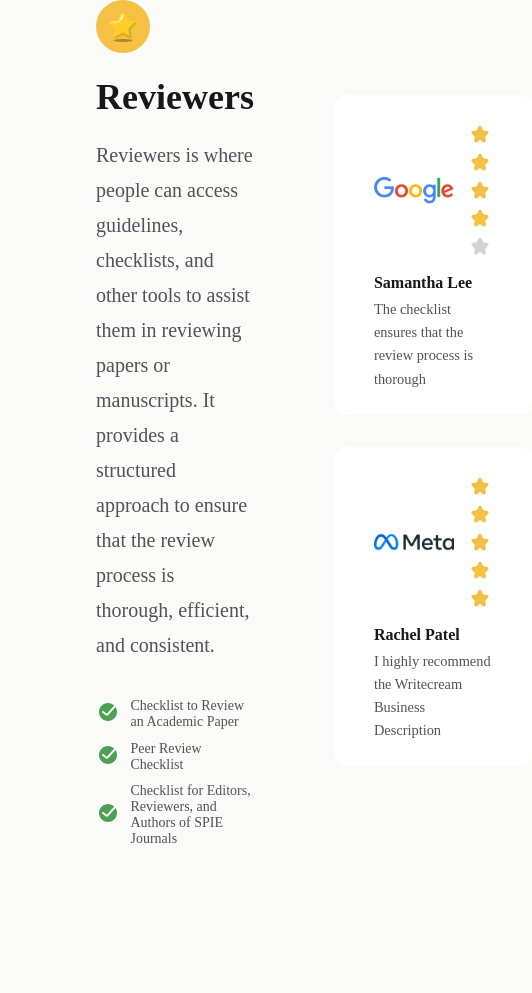
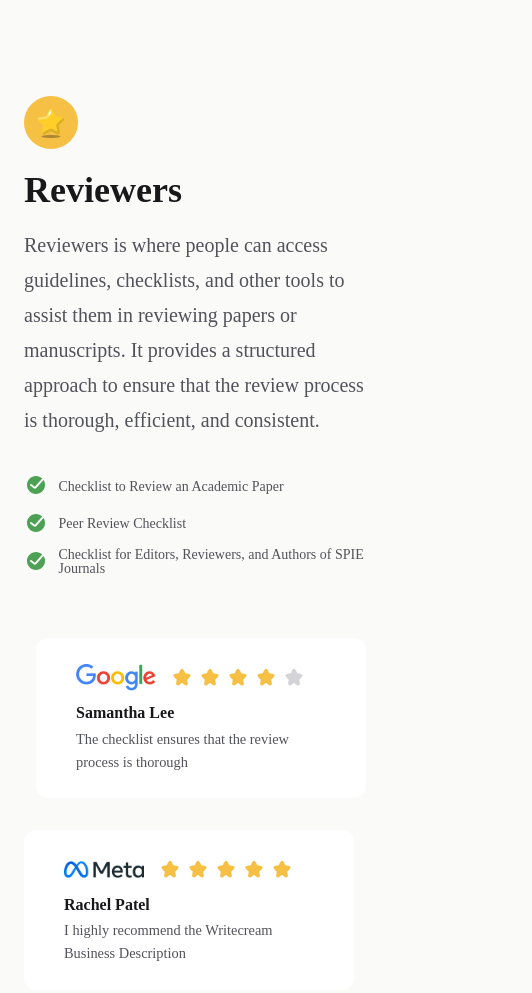
Before and after one commit to ShrutiShinde418/DevChallenges3, a plain HTML site: page testimonial-page/index.html in a window 390 px wide. Shown: the whole page, 532 px wide, since content can reach past the window. Before the commit the page ends 861 px from the top, so only its background shows below. Drawn offline with Linux system fonts and the light colour scheme; a web font is replaced by a local one.

Commit message:
add(responsiveness for testimonial page)

```diff
--- a/testimonial-page/less/styles.less
+++ b/testimonial-page/less/styles.less
@@ -6,11 +6,24 @@
 @white: #ffffff;
 @background: #fafaf9;
 @beige: #d4d4d8;
+@min370:~ "(min-width:370px)";
+@min576:~ "(min-width:576px)";
+@min768:~ "(min-width:768px)";
+@min992:~ "(min-width:992px)";
+@min1200:~ "(min-width:1200px)";
+@min1400:~ "(min-width:1400px)";
 @sora: "Sora";
+.text-style(@fontSize, @fontWeight, @marginTop, @color, @lineHeight) {
+  font-size: @fontSize;
+  font-weight: @fontWeight;
+  margin-top: @marginTop;
+  color: @color;
+  line-height: @lineHeight;
+}
 body {
   min-height: 100vh;
   background-color: @background;
-  margin: 0 6em;
+  margin: 6em 1.5em;
   font-family: @sora;
   display: grid;
   place-items: center;
@@ -23,12 +36,11 @@ body {
     margin: 0;
   }
   main {
-    display: grid;
     max-width: 1440px;
-    grid-template-columns: repeat(2, 1fr);
-    align-items: center;
+    display: flex;
+    flex-direction: column;
     justify-content: center;
-    gap: 5em;
+    gap: 3em;
     .section-1 {
       display: flex;
       flex-direction: column;
@@ -42,23 +54,14 @@ body {
         justify-content: center;
       }
       h1 {
-        font-weight: 600;
-        font-size: 2.25rem;
-        margin-top: 0.65em;
-        color: @black;
+        .text-style(2.25rem, 600, 0.65em, @black, 1);
       }
       h2 {
-        font-size: 1.25rem;
-        line-height: 1.75;
-        margin-top: 1em;
-        color: @gray;
-        font-weight: 500;
+        .text-style(1.25rem, 400, 1em, @gray, 1.75);
+        margin-right: 0;
       }
       ul {
-        color: @gray;
-        font-weight: 500;
-        font-size: 0.875rem;
-        margin-top: 2.5em;
+        .text-style(0.875rem, 500, 2.5em, @gray, 1);
         padding: 0;
         list-style-type: none;
         display: flex;
@@ -76,16 +79,6 @@ body {
     }
   }
   .section-2 {
-    // display: grid;
-    // grid-template-columns: repeat(4, 1fr);
-    // grid-template-rows: repeat(2, 1fr);
-    // .card:first-of-type {
-    //   grid-column: 2/-1;
-    // }
-    // .card:last-of-type {
-    //   grid-row: 2;
-    //   grid-column: 1/3;
-    // }
     display: flex;
     flex-direction: column;
     justify-content: center;
@@ -100,12 +93,11 @@ body {
       gap: 0.75em;
       padding: 1.5em 2.5em;
       border-radius: 0.75rem;
-      width: fit-content;
       max-width: 250px;
       .card__header {
         display: flex;
-        align-items: center;
-        gap: 0.85em;
+        flex-direction: column;
+        gap: 0.25em;
         .company {
           width: 80px;
         }
@@ -119,16 +111,52 @@ body {
       flex-direction: column;
       gap: 0.4em;
       .rating__author {
-        color: @black;
-        font-weight: 600;
-        font-size: 1rem;
+        .text-style(1rem, 600, 0, @black, 1);
       }
       .rating__content {
-        font-weight: 400;
-        color: @gray;
-        font-size: 0.9rem;
-        line-height: 1.6;
+        .text-style(0.9rem, 400, 0, @gray, 1.6);
       }
     }
   }
+  @media @min370 {
+    main {
+      .section-2 {
+        .card {
+          .card__header {
+            flex-direction: row;
+            align-items: center;
+            gap: 0.85em;
+          }
+        }
+      }
+    }
+  }
+  @media @min576 {
+    main {
+      .section-1 {
+        h2 {
+          margin-right: 2.5em;
+        }
+      }
+    }
+  }
+  @media @min992 {
+    margin: 0 3em;
+    main {
+      display: grid;
+      grid-template-columns: repeat(2, 1fr);
+      gap: 2em;
+      .section-1 {
+        h2 {
+          margin-right: 0;
+        }
+      }
+    }
+  }
+  @media @min1200 {
+    margin: 0 6em;
+    main {
+      gap: 5em;
+    }
+  }
 }
```
Also changed, not shown: testimonial-page/css/styles.min.css.
